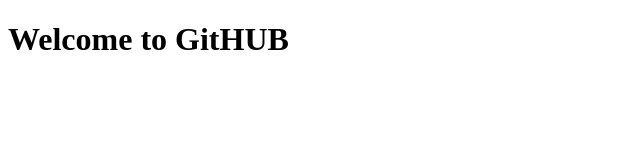
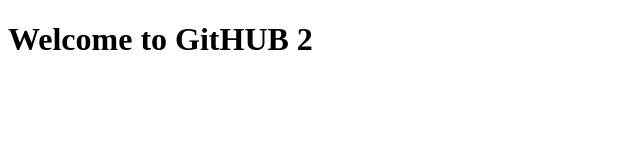
Before and after one commit to ricardomorant/Mi-primer-repo, a plain HTML site: page index.html in a window 1280 px wide. Shown: the full height of the page, 0-640 px from the left. Drawn offline with Linux system fonts and the light colour scheme.

Commit message:
mi segundo commit en github

```diff
--- a/index.html
+++ b/index.html
@@ -7,6 +7,6 @@
     <title>GITHUB</title>
 </head>
 <body>
-    <h1>Welcome to GitHUB</h1>
+    <h1>Welcome to GitHUB 2</h1>
 </body>
 </html>
```
